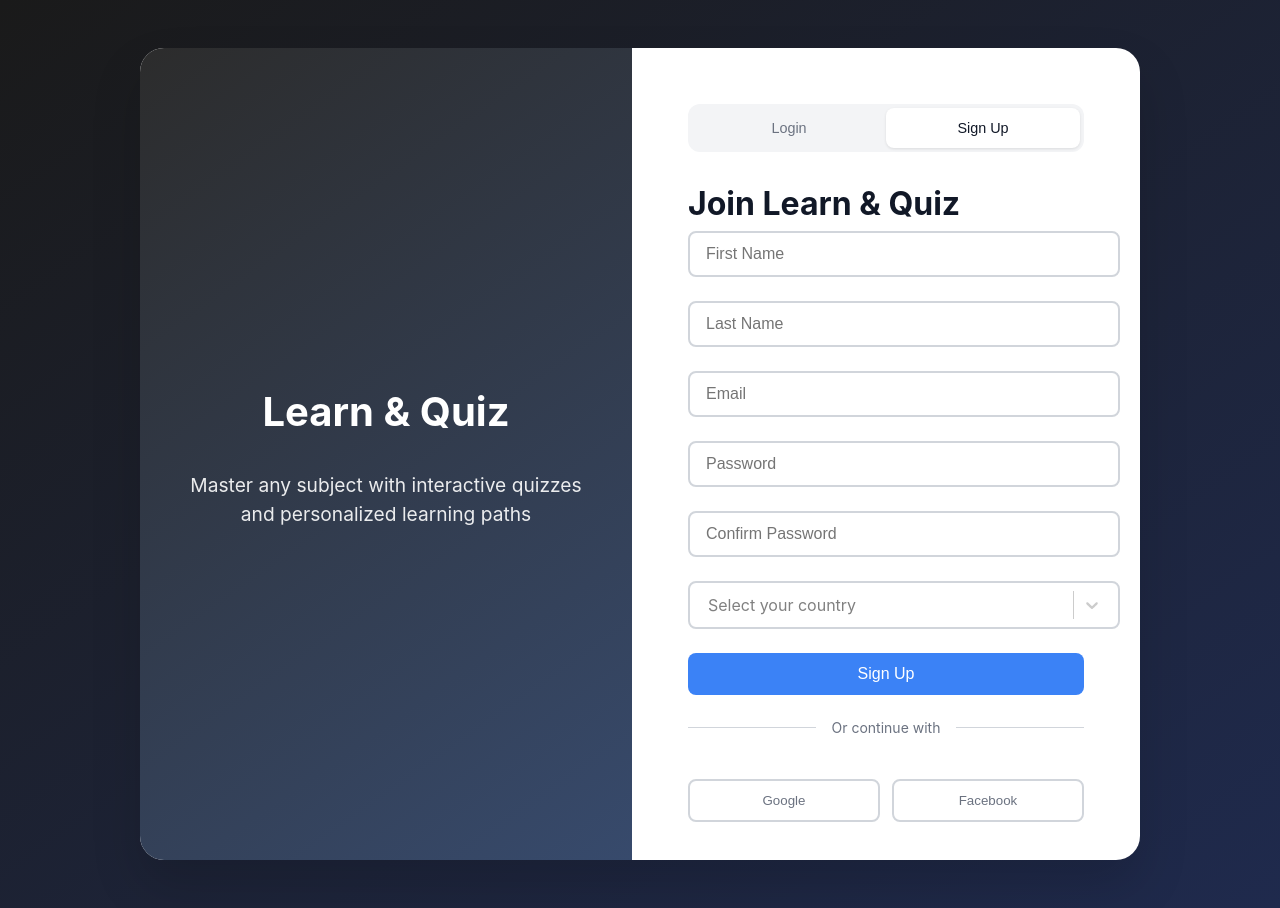
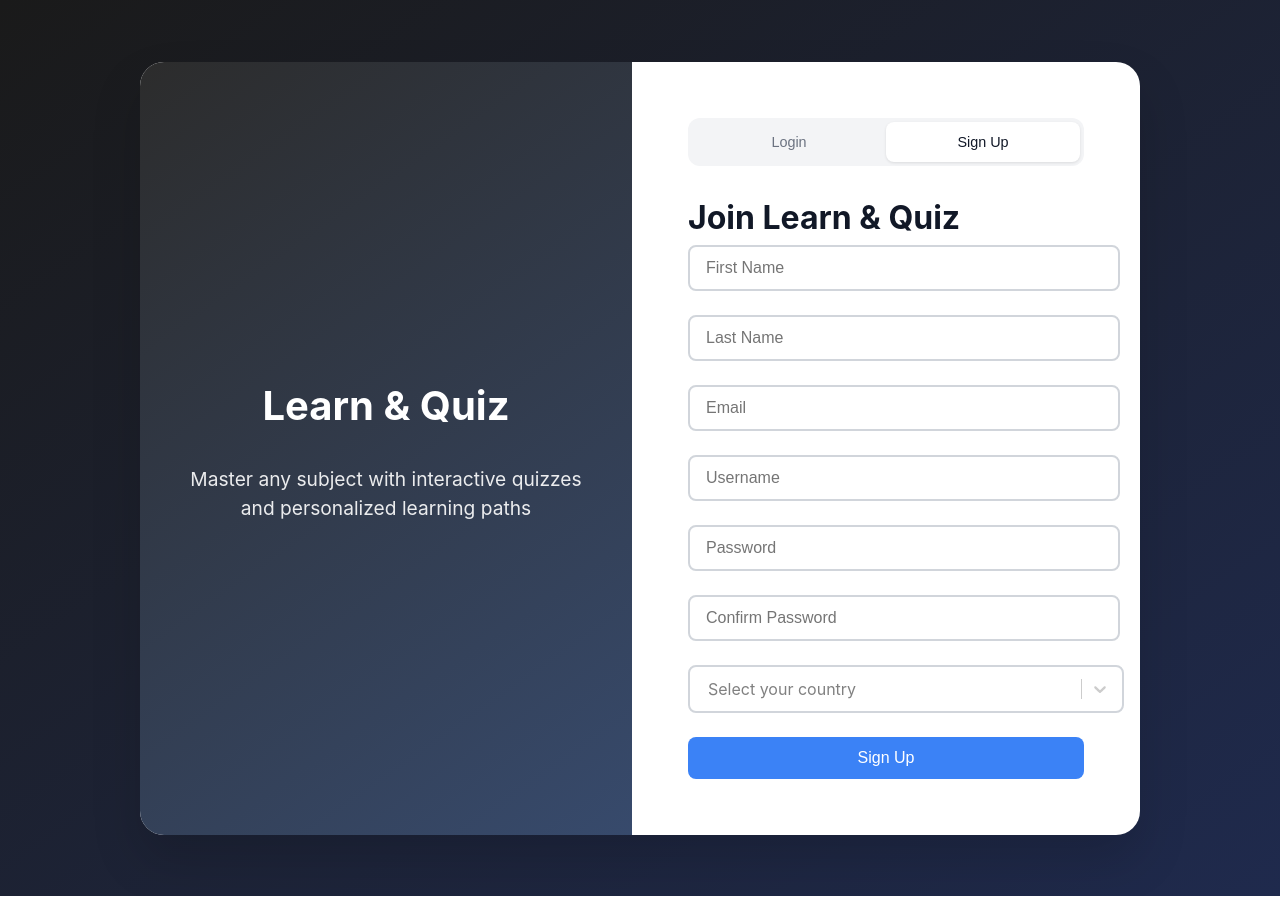
Before and after one commit to Hari2004761/QuizApp, a React (Create React App) app in the folder frontend/: page / in a window 1280 px wide. Both pictures are taken after a click on the button "Sign Up". Built offline with nearby package versions, Linux system fonts and the light colour scheme; what country-list would draw is missing.

Commit message:
Add username section

```diff
--- a/frontend/src/App.css
+++ b/frontend/src/App.css
@@ -161,54 +161,6 @@ body {
     box-shadow: 0 4px 12px rgba(59, 130, 246, 0.4);
 }
 
-
-/* === Divider + Social Buttons === */
-.divider {
-    margin: 2rem 0;
-    position: relative;
-    text-align: center;
-}
-
-.divider::before {
-    content: '';
-    position: absolute;
-    top: 0;
-    left: 0;
-    right: 0;
-    height: 1px;
-    background: #d1d5db;
-}
-
-.divider-text {
-    background: white;
-    padding: 0 1rem;
-    color: #6b7280;
-    font-size: 0.875rem;
-    position: relative;
-    top: -10px;
-}
-
-.social-buttons {
-    display: grid;
-    grid-template-columns: 1fr 1fr;
-    gap: 0.75rem;
-}
-
-.social-button {
-    display: flex;
-    align-items: center;
-    justify-content: center;
-    gap: 0.5rem;
-    padding: 0.75rem 1rem;
-    border: 2px solid #d1d5db;
-    border-radius: 0.5rem;
-    background: white;
-    color: #6b7280;
-    font-weight: 500;
-    cursor: pointer;
-    transition: all 0.2s ease;
-}
-
 .social-button:hover {
     background: #f9fafb;
     transform: translateY(-1px);
@@ -220,7 +172,7 @@ body {
     border-radius: 0.5rem;
     padding: 0.25rem;
     font-size: 1rem;
-    min-height: 3rem; /* Match your input height */
+    min-height: 3rem;
     box-sizing: border-box;
 }
 
@@ -230,7 +182,33 @@ body {
 }
 
 .react-select__menu {
-    z-index: 100; /* ensures dropdown appears above everything */
+    z-index: 100;
+}
+/* react-select match the input fields for select country */
+.react-select__control {
+    width: 110%;
+    min-height: 3rem;
+    border: 2px solid #d1d5db !important;
+    border-radius: 0.5rem !important;
+    padding-left: 0.25rem;
+    padding-right: 0.25rem;
+}
+
+.react-select__control--is-focused {
+    border-color: #3b82f6 !important;
+    box-shadow: 0 0 0 3px rgba(59, 130, 246, 0.1) !important;
+}
+
+.react-select__value-container {
+    padding: 0.25rem 0.75rem !important;
+}
+
+.react-select__input {
+    font-size: 1rem !important;
+}
+
+.react-select__menu {
+    z-index: 100;
 }
 
 
--- a/frontend/src/components/LoginForm.jsx
+++ b/frontend/src/components/LoginForm.jsx
@@ -1,15 +1,32 @@
-import React from 'react';
+import React, { useState } from 'react';
+import axios from 'axios';
 
 const LoginForm = () => {
-    const handleLogin = (e) => {
+    const [message, setMessage] = useState("");
+
+    const handleLogin = async (e) => {
         e.preventDefault();
         const formData = new FormData(e.target);
-        const email = formData.get('email');
-        const password = formData.get('password');
-        alert(`Demo login for ${email}`);
-        e.target.reset();
+        const email = formData.get("email");
+        const password = formData.get("password");
+
+        try {
+            // Call backend login API
+            const res = await axios.post("http://localhost:8080/api/auth/login", {
+                email,
+                password
+            });
+
+            setMessage(res.data.message); // show backend response
+            if (res.data.status === "success") {
+                e.target.reset();
+
+            }
+        } catch (err) {
+            console.error(err);
+            setMessage("❌ Login failed. Try again.");
+        }
     };
-
     return (
         <div className="form-container">
             <h2 className="form-title">Welcome Back!</h2>
@@ -25,6 +42,11 @@ const LoginForm = () => {
                 </div>
                 <button type="submit" className="primary-button">Sign In</button>
             </form>
+            {message && (
+                <p className={`message ${message.includes('❌') ? 'error' : 'success'}`}>
+                    {message}
+                </p>
+            )}
         </div>
     );
 };
--- a/frontend/src/components/SignupForm.jsx
+++ b/frontend/src/components/SignupForm.jsx
@@ -1,57 +1,48 @@
 import React, { useState } from 'react';
 import Select from 'react-select';
 import { getData } from 'country-list';
+import axios from 'axios';
 
 const countries = getData().map(country => ({
     value: country.code,
     label: country.name
 }));
 
-const customSelectStyles = {
-    control: (provided) => ({
-        ...provided,
-        width: '109%',
-        height: '3rem',
-        minHeight: '3rem',
-        borderRadius: '0.5rem',
-        border: '2px solid #d1d5db',
-        padding: '0 0.5rem',
-        boxShadow: 'none',
-        fontSize: '1rem',
-    }),
-    menu: (provided) => ({
-        ...provided,
-        fontSize: '1rem'
-    }),
-    singleValue: (provided) => ({
-        ...provided,
-        fontSize: '1rem'
-    })
-};
-
 const SignupForm = () => {
     const [selectedCountry, setSelectedCountry] = useState(null);
+    const [message, setMessage] = useState("");
 
-    const handleSignup = (e) => {
+    const handleSignup = async (e) => {
         e.preventDefault();
         const formData = new FormData(e.target);
-        const email = formData.get('email');
-        const password = formData.get('password');
-        const confirmPassword = formData.get('confirmPassword');
+        const user = {
+            username: formData.get('username'),
+            firstName: formData.get('firstName'),
+            lastName: formData.get('lastName'),
+            email: formData.get('email'),
+            password: formData.get('password'),
+            confirmPassword: formData.get('confirmPassword'),
+            country: selectedCountry?.label
+        };
 
         if (!selectedCountry) {
-            alert("Please select your country!");
+            setMessage("Please select your country!");
             return;
         }
 
-        if (password !== confirmPassword) {
-            alert("Passwords do not match!");
+        if (user.password !== user.confirmPassword) {
+            setMessage("Passwords do not match!");
             return;
         }
 
-        alert(`Demo signup for ${email} from ${selectedCountry.label}`);
-        e.target.reset();
-        setSelectedCountry(null);
+        try {
+            const res = await axios.post("http://localhost:8080/api/auth/signup", user);
+            setMessage(res.data);  //
+            e.target.reset();
+            setSelectedCountry(null);
+        } catch (err) {
+            setMessage("Signup failed. Try again.");
+        }
     };
 
     return (
@@ -61,20 +52,22 @@ const SignupForm = () => {
                 <input type="text" name="firstName" placeholder="First Name" className="form-input" required />
                 <input type="text" name="lastName" placeholder="Last Name" className="form-input" required />
                 <input type="email" name="email" placeholder="Email" className="form-input" required />
+                <input type="text" name="username" placeholder="Username" className="form-input" required/>
                 <input type="password" name="password" placeholder="Password" className="form-input" required />
                 <input type="password" name="confirmPassword" placeholder="Confirm Password" className="form-input" required />
 
-                {/* Country dropdown */}
                 <Select
+                    classNamePrefix="react-select"
                     options={countries}
                     value={selectedCountry}
                     onChange={setSelectedCountry}
                     placeholder="Select your country"
-                    styles={customSelectStyles}
                 />
 
                 <button type="submit" className="primary-button">Sign Up</button>
             </form>
+
+            {message && <p className="form-message">{message}</p>} {}
         </div>
     );
 };
--- a/frontend/src/pages/AuthPage.jsx
+++ b/frontend/src/pages/AuthPage.jsx
@@ -35,13 +35,6 @@ const AuthPage = () => {
 
                     {isLogin ? <LoginForm /> : <SignupForm />}
 
-                    <div className="divider">
-                        <span className="divider-text">Or continue with</span>
-                    </div>
-                    <div className="social-buttons">
-                        <button className="social-button">Google</button>
-                        <button className="social-button">Facebook</button>
-                    </div>
                 </div>
             </div>
         </div>
```
Also changed, not shown: 1 other file (tests, documents, lock files or other folders).
